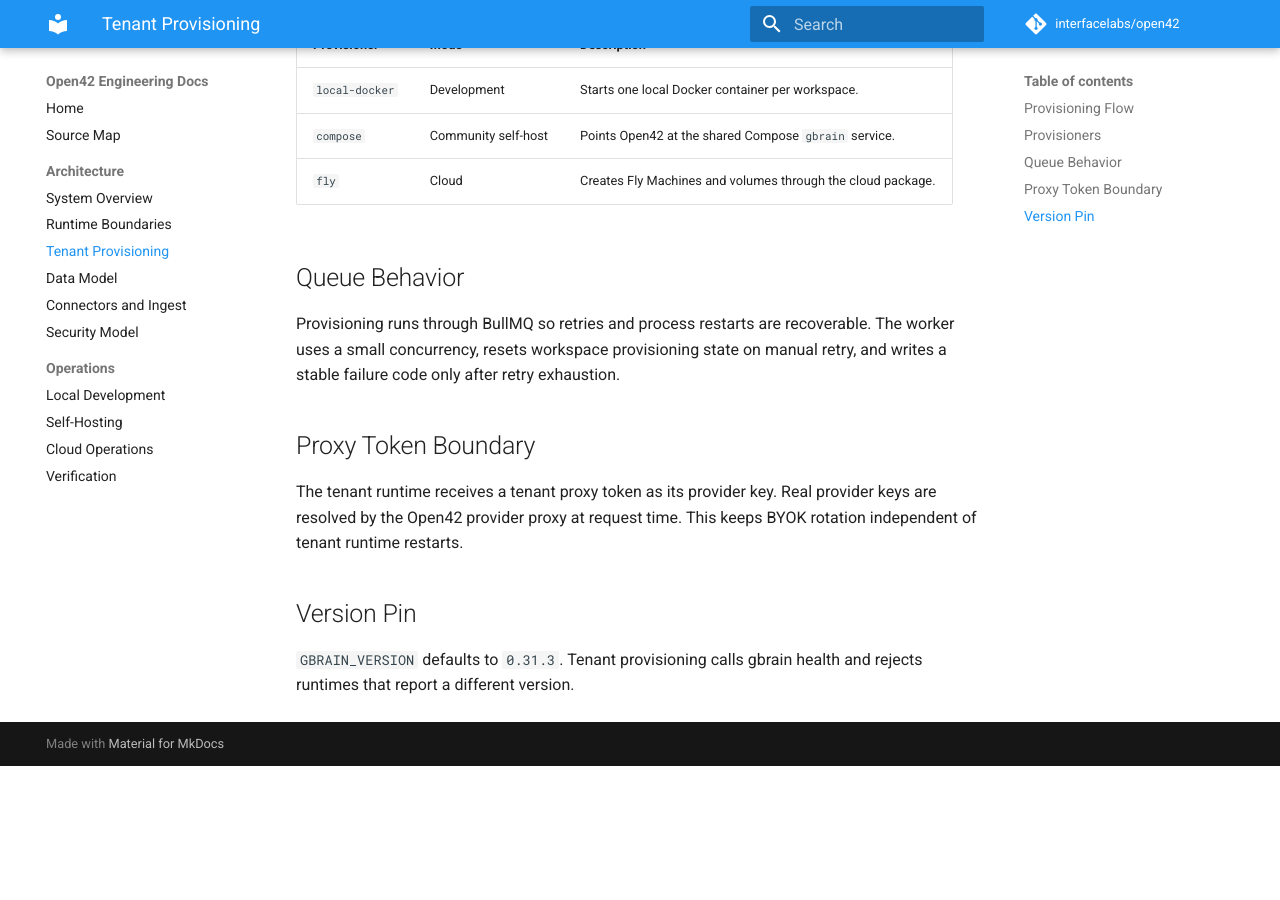
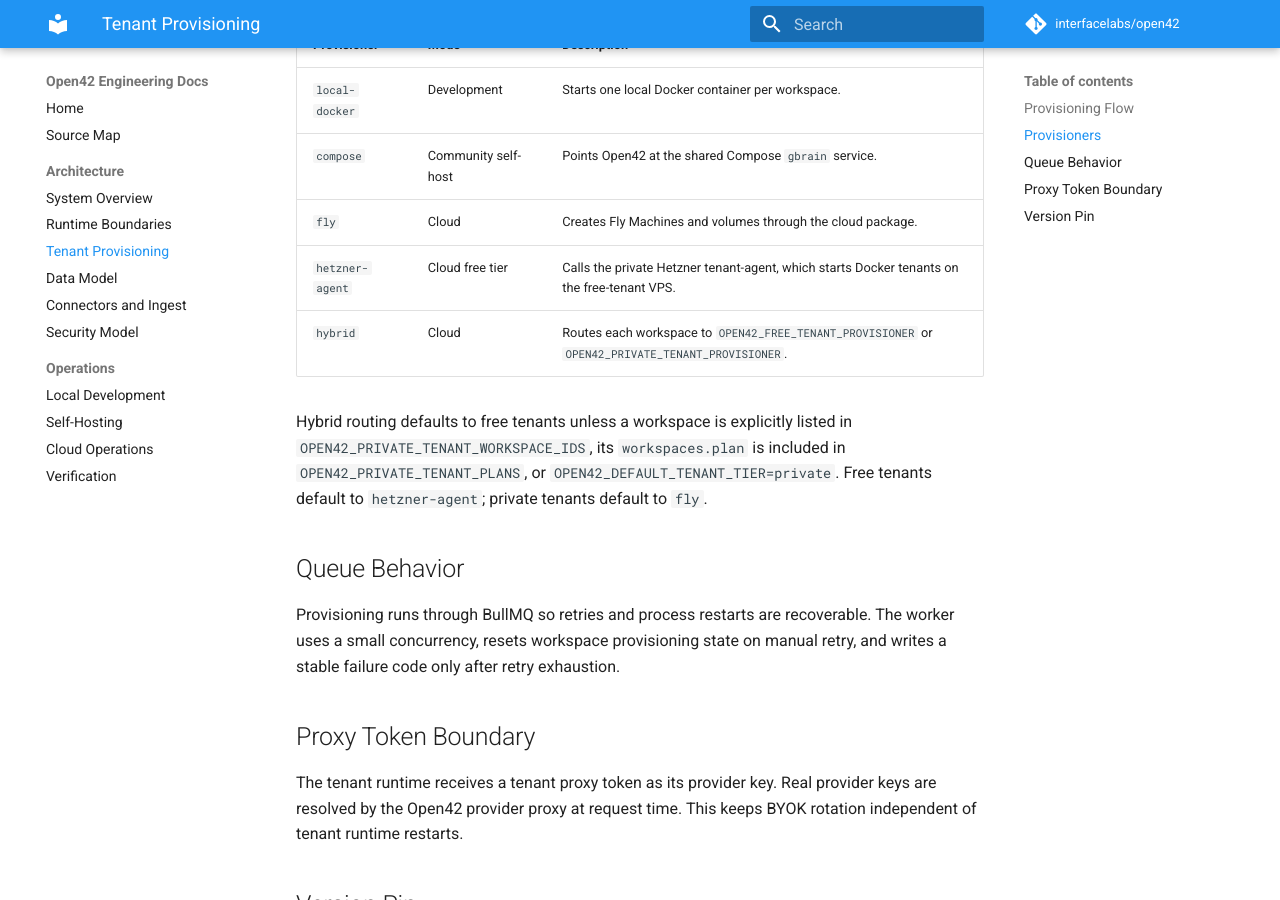
Before and after one commit to interfacelabs/open42, an MkDocs documentation site: the page built from docs/architecture/tenant-provisioning.md, in a window 1280 px wide and 900 px high, scrolled down 719 px. Built offline with MkDocs 1.6.1 and Material for MkDocs 9.7.7, drawn with Linux system fonts in a browser that asks for light colours; comment, search, counter and statistics services are not loaded; before the commit the page ends 1485 px from its top, so only the background shows below that.

Commit message:
docs(tenants): document hybrid provisioning config

```diff
--- a/docs/architecture/tenant-provisioning.md
+++ b/docs/architecture/tenant-provisioning.md
@@ -23,6 +23,13 @@
 | `local-docker` | Development | Starts one local Docker container per workspace. |
 | `compose` | Community self-host | Points Open42 at the shared Compose `gbrain` service. |
 | `fly` | Cloud | Creates Fly Machines and volumes through the cloud package. |
+| `hetzner-agent` | Cloud free tier | Calls the private Hetzner tenant-agent, which starts Docker tenants on the free-tenant VPS. |
+| `hybrid` | Cloud | Routes each workspace to `OPEN42_FREE_TENANT_PROVISIONER` or `OPEN42_PRIVATE_TENANT_PROVISIONER`. |
+
+Hybrid routing defaults to free tenants unless a workspace is explicitly listed
+in `OPEN42_PRIVATE_TENANT_WORKSPACE_IDS`, its `workspaces.plan` is included in
+`OPEN42_PRIVATE_TENANT_PLANS`, or `OPEN42_DEFAULT_TENANT_TIER=private`.
+Free tenants default to `hetzner-agent`; private tenants default to `fly`.
 
 ## Queue Behavior
 
```
Also changed, not shown: 2 other files.
